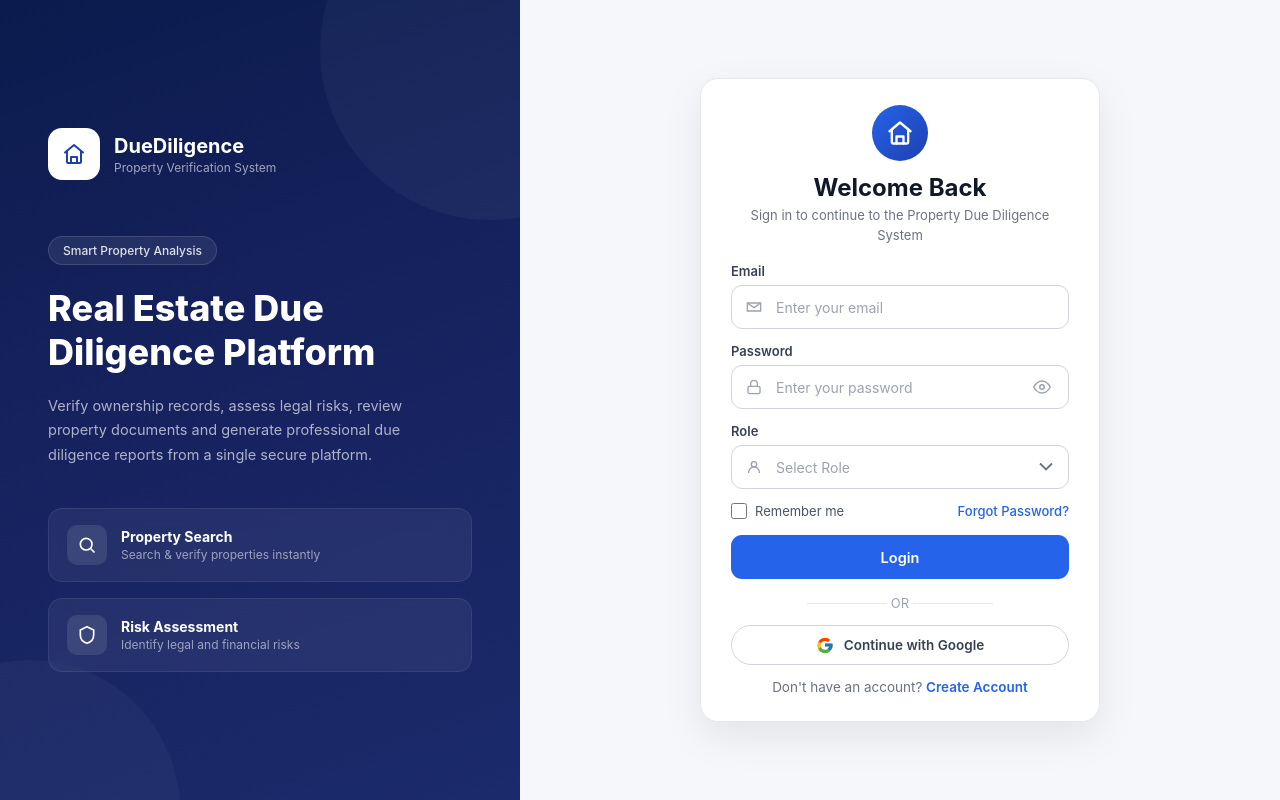
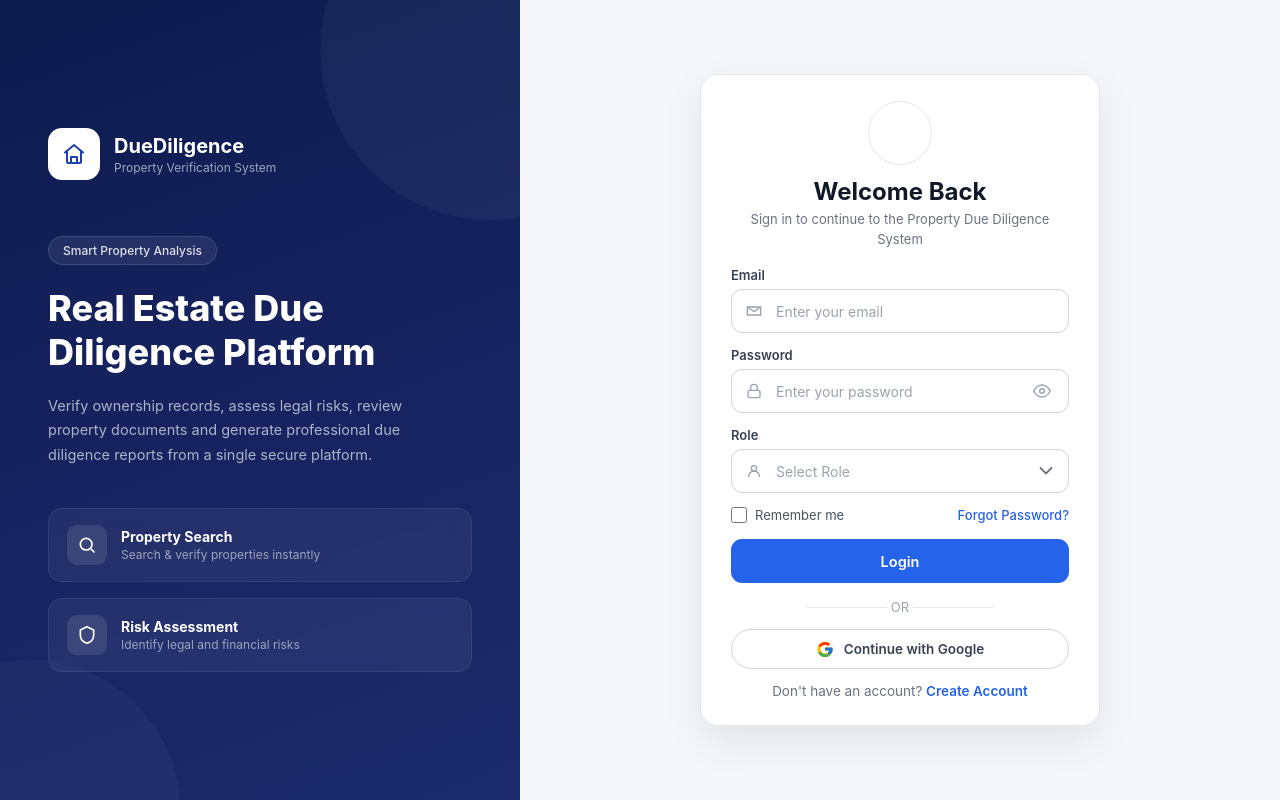
Before and after one commit to springboardmentor198/team-01, a React app in the folder frontend/: page /login in a window 1280 px wide. Built offline with nearby package versions, Linux system fonts and the light colour scheme; the HTML template or start-up script is replaced by a standard one.

Commit message:
Update Login.css

```diff
--- a/frontend/src/pages/Login/Login.css
+++ b/frontend/src/pages/Login/Login.css
@@ -62,6 +62,12 @@
     justify-content:center;
     font-size:24px;
     flex-shrink:0;
+    padding:6px;
+}
+.side-brand .brand-icon img{
+    width:100%;
+    height:100%;
+    object-fit:contain;
 }
 
 .side-brand .brand-text .brand-name{
@@ -156,7 +162,6 @@
 }
 
 
-
 .form-side{
     flex:1;
     display:flex;
@@ -188,18 +193,24 @@
 }
 
 .login-logo .logo-circle{
-    width:56px;
-    height:56px;
+    width:64px;
+    height:64px;
     border-radius:50%;
-    background:linear-gradient(135deg,#2563EB,#1E40AF);
+    background:#FFFFFF;
+    border:1px solid #E5E7EB;
     display:flex;
     align-items:center;
     justify-content:center;
     color:#fff;
     font-weight:700;
     font-size:22px;
+    padding:8px;
 }
-.login-logo .logo-circle svg{ width:28px; height:28px; }
+.login-logo .logo-circle img{
+    width:100%;
+    height:100%;
+    object-fit:contain;
+}
 
 
 .auth-title{
```
